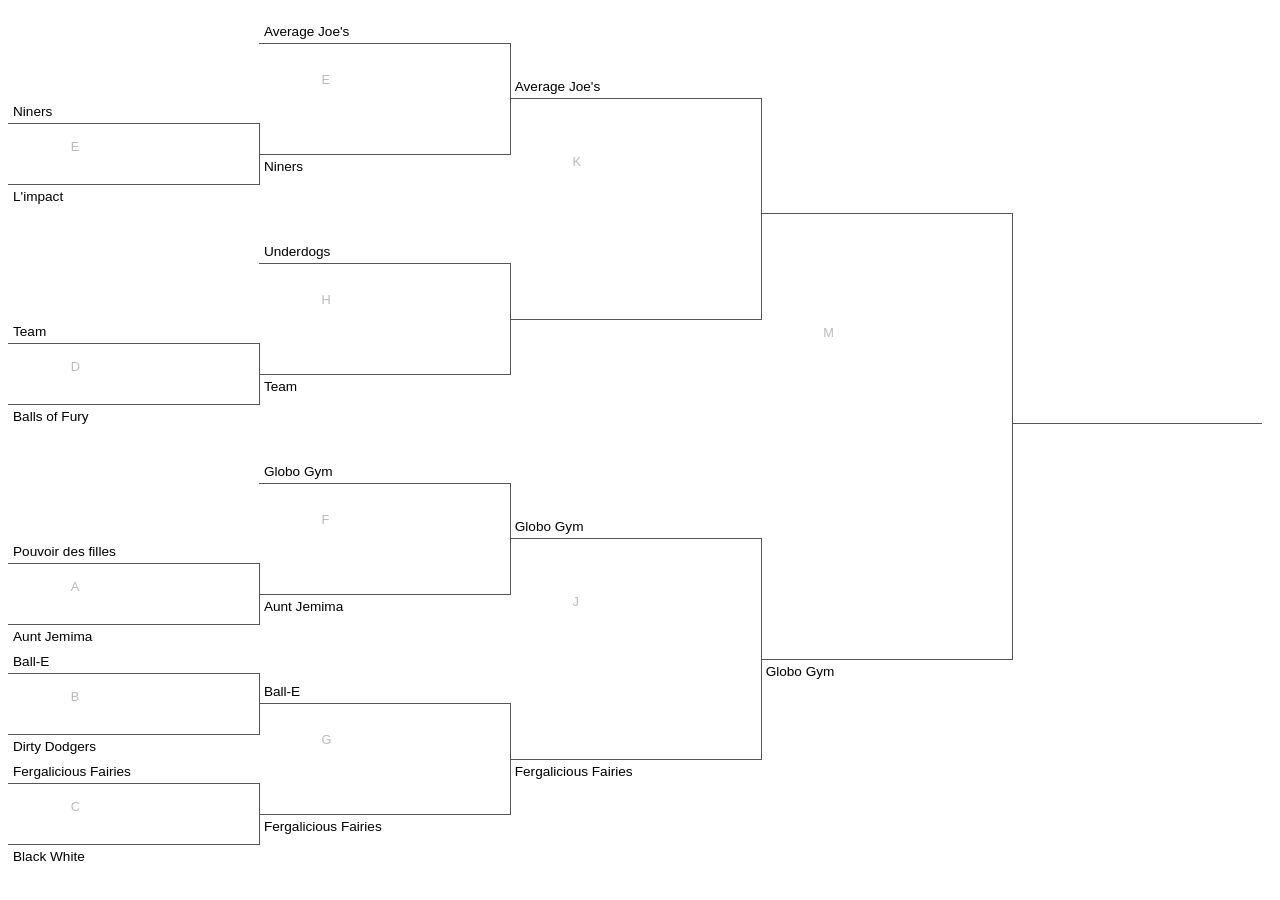
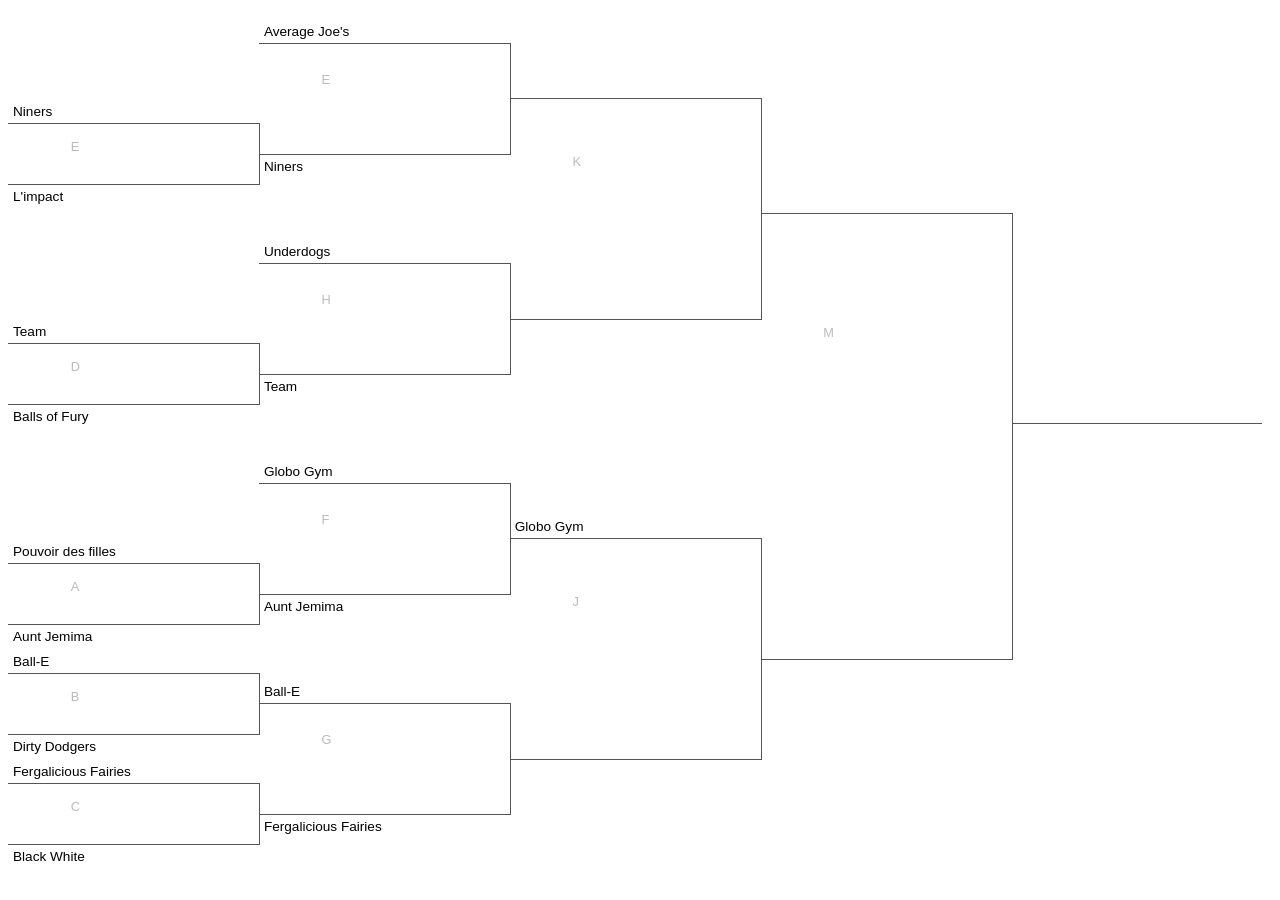
Before and after one commit to Coder206/bracket, a plain HTML site: page index.html in a window 1280 px wide. Shown: the top 900 px of the page. Drawn offline with Linux system fonts and the light colour scheme.

Commit message:
Add files via upload

```diff
--- a/index.html
+++ b/index.html
@@ -159,6 +159,7 @@
     </style>
 </head>
 
+
 <body>
     <div class="brackets" id="brackets">
         <div class="group5" id="b0">
@@ -198,15 +199,15 @@
             </div>
             <div class="r3">
                 <div>
-                    <div class="bracketbox"><span class="info">K</span><span class="teama">Average Joe's</span><span class="teamb"></span></div>
+                    <div class="bracketbox"><span class="info">K</span><span class="teama"></span><span class="teamb"></span></div>
                 </div>
                 <div>
-                    <div class="bracketbox"><span class="info">J</span><span class="teama">Globo Gym</span><span class="teamb">Fergalicious Fairies</span></div>
+                    <div class="bracketbox"><span class="info">J</span><span class="teama">Globo Gym</span><span class="teamb"></span></div>
                 </div>
             </div>
             <div class="r4">
                 <div>
-                    <div class="bracketbox"><span class="info">M</span><span class="teama"></span><span class="teamb">Globo Gym</span></div>
+                    <div class="bracketbox"><span class="info">M</span><span class="teama"></span><span class="teamb"></span></div>
                 </div>
             </div>
             <div class="r5">
```
